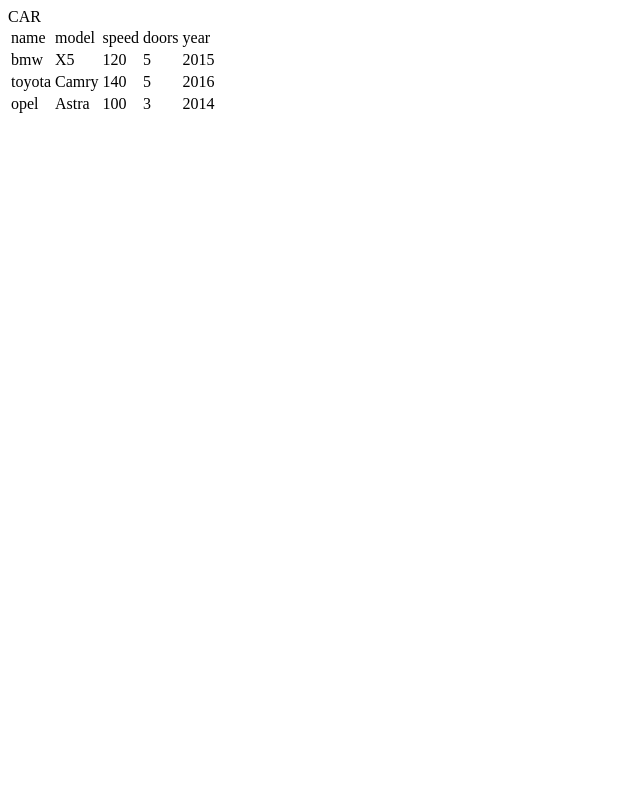
After one commit to nikita-ivanov-93/php-homework, a PHP site: page /PhpHw1.5.php in a window 1280 px wide. The commit adds this page. Shown: the whole page, without its empty margins (0-640 px from the left). Run offline with PHP 8.4, Linux system fonts and the light colour scheme.

Commit message:
hw1 is finished

```diff
--- /dev/null
+++ b/PhpHw1.5.php
@@ -0,0 +1,47 @@
+<?php
+
+$bmw = array(
+    "model" => "X5",
+    "speed" => 120,
+    "doors" => 5,
+    "year" => "2015"
+);
+$toyota = array(
+    "model" => "Camry",
+    "speed" => 140,
+    "doors" => 5,
+    "year" => "2016"
+);
+$opel = array(
+    "model" => "Astra",
+    "speed" => 100,
+    "doors" => 3,
+    "year" => "2014"
+);
+$cars = array(
+    'bmw' => $bmw,
+    'toyota' => $toyota,
+    'opel' => $opel,
+);
+echo 'CAR <br>';
+echo "<table>";
+echo
+'<tr>
+    <td>name</td>
+    <td>model</td>
+    <td>speed</td>
+    <td>doors</td>
+    <td>year</td>
+</tr>';
+
+foreach ($cars as $carName => $car)
+{
+    echo "<tr><td>";
+    echo $carName;
+    echo "</td>";
+    foreach ($car as $characteristic)
+    {
+        echo "<td>$characteristic</td>";
+    }
+    echo "</tr>";
+}
```
Also changed, not shown: PhpHw1.1.php (+7 -0 lines), PhpHw1.2.php (added, +8 -0 lines), PhpHw1.3.php (added, +13 -0 lines), PhpHw1.4.php (added, +17 -0 lines), PhpHw1.6.php (added, +24 -0 lines).
